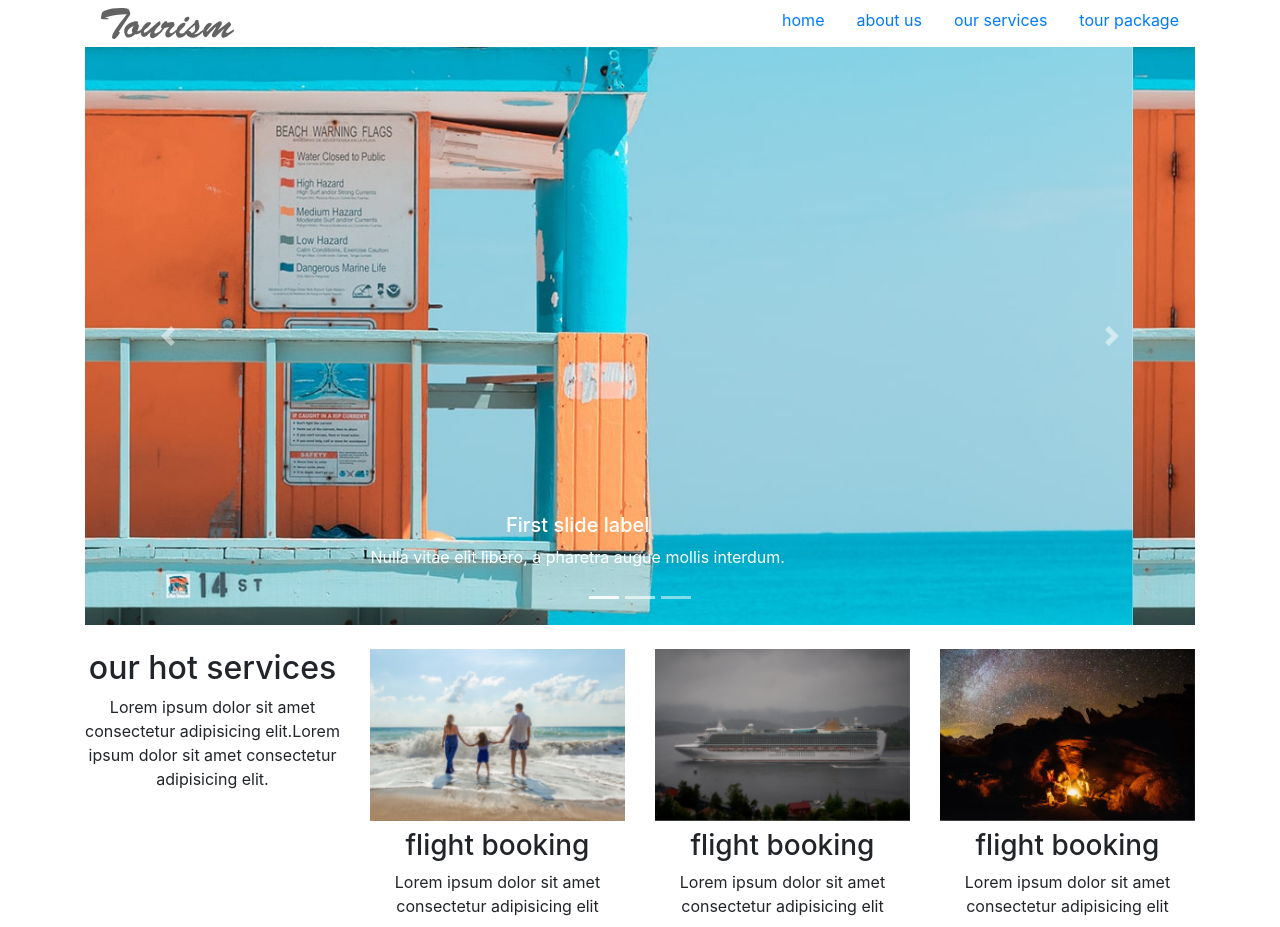
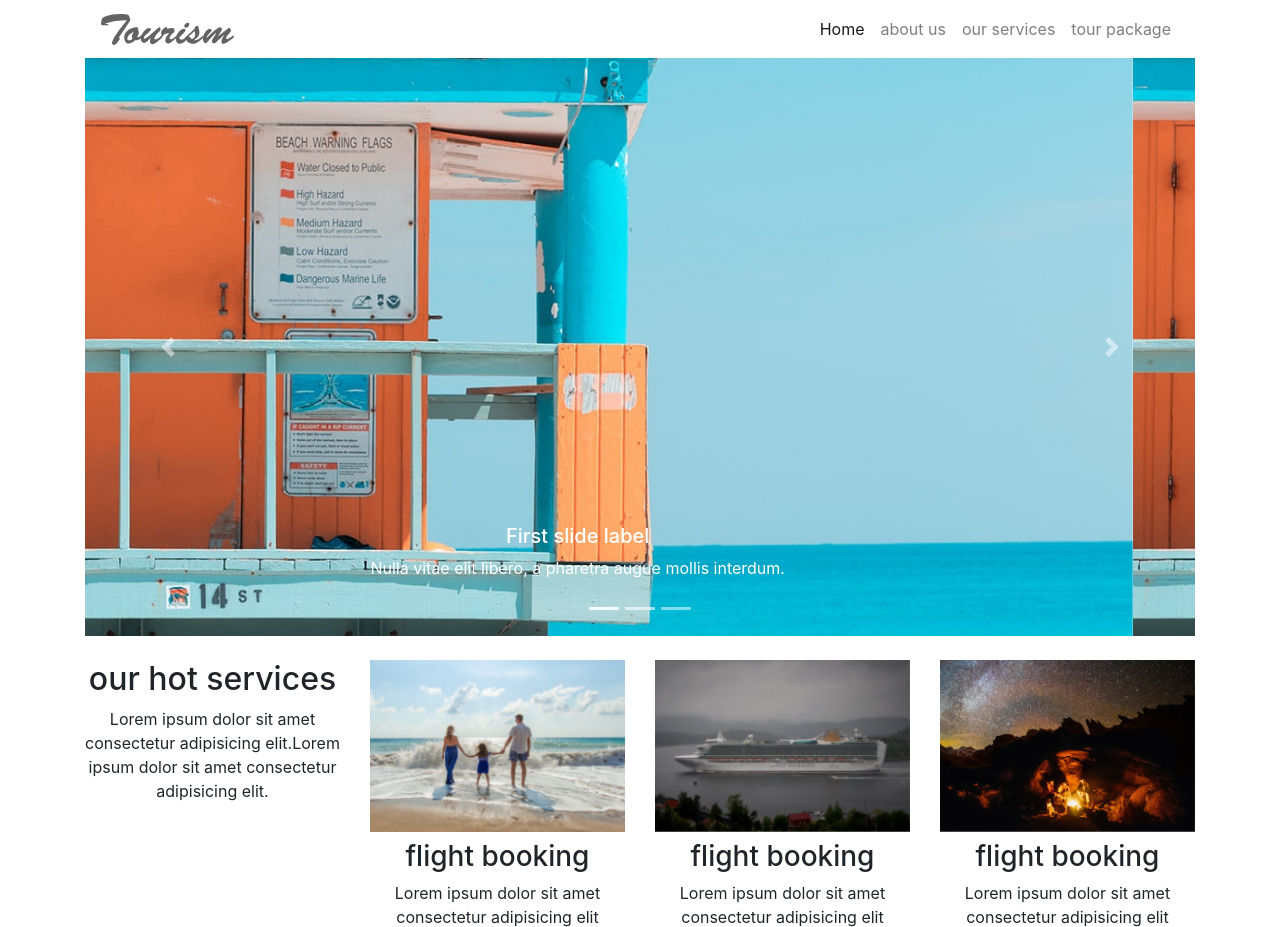
Before and after one commit to garrr777/bootstrap2, a plain HTML site: page index.html in a window 1280 px wide. Shown: the top 927 px of the page. Drawn offline with nearby package versions, Linux system fonts and the light colour scheme.

Commit message:
navis gasworeba

```diff
--- a/index.html
+++ b/index.html
@@ -12,24 +12,31 @@
 </head>
 <body>
     <header class="container">
-        <nav class="nav justify-content-between px-sm-0">
-            <a href="#" class="nav-link"><img src="img/logo.svg" alt="logo"></a>
-            <ul class="nav d-flex">
-                <li class="nav-item">
-                  <a class="nav-link" href="#">home</a>
+        <nav class="navbar navbar-expand-lg navbar-light">
+            <a class="navbar-brand" href="#"><img src="img/logo.svg" /></a>
+            <button class="navbar-toggler" type="button" data-toggle="collapse" data-target="#navbarSupportedContent" aria-controls="navbarSupportedContent" aria-expanded="false" aria-label="Toggle navigation">
+              <span class="navbar-toggler-icon"></span>
+            </button>
+
+            <div class="collapse navbar-collapse" id="navbarSupportedContent">
+              <ul class="navbar-nav ml-auto">
+                <li class="nav-item active">
+                  <a class="nav-link" href="#">Home</a>
                 </li>
                 <li class="nav-item">
                   <a class="nav-link" href="#">about us</a>
                 </li>
                 <li class="nav-item">
-                  <a class="nav-link" href="#">our services</a>
+                    <a class="nav-link" href="#">our services</a>
                 </li>
                 <li class="nav-item">
-                  <a class="nav-link " href="#">tour package</a>
+                    <a class="nav-link" href="#">tour package </a>
                 </li>
-            </ul>
-        </nav>
+              </ul>
+            </div>
+          </nav>
     </header><!--container-->
+
 
     <!--///////////////////////////////////START SECTION/////////////////////////////////////////////-->
 
@@ -125,7 +132,7 @@
     <!--///////////////////////////////////START SECTION/////////////////////////////////////////////-->
 
 
-    <div class="container mt-5">
+    <div class="container-fluid mt-5">
         <div class="bg-img mb-5">
             <div class="bg-color text-white text-center pt-5">
                 <span>hello</span>
```
